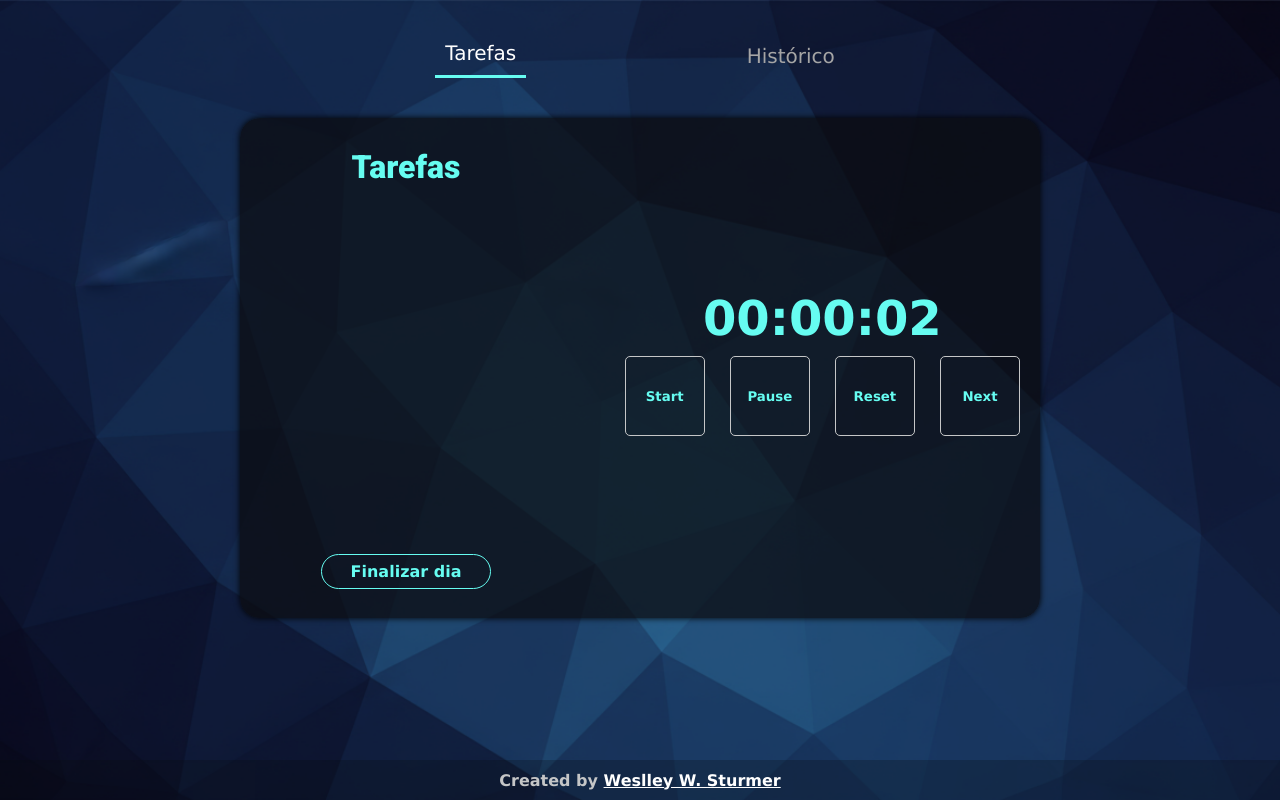
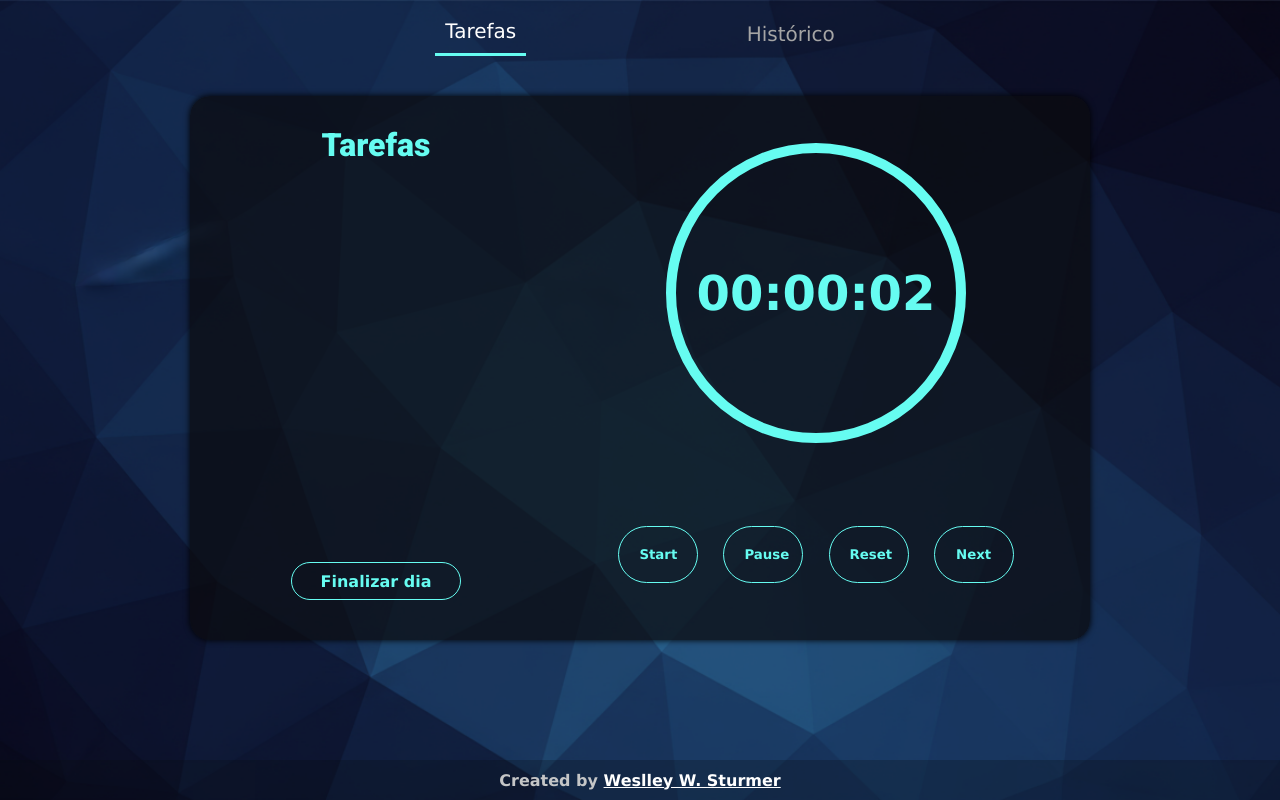
Before and after one commit to WeslleySturmer/Intime, a plain HTML site: page index.html in a window 1280 px wide. Both pictures are taken after a click on the button "Start". Drawn offline with Linux system fonts and the light colour scheme.

Commit message:
Ajustes em valores seguindo correção da aba da histórico e funcionalidades no timer

```diff
--- a/index.html
+++ b/index.html
@@ -6,10 +6,8 @@
     <title>Intime</title>
     <link rel="shortcut icon" href="imagens/icons8-old-fashioned-clock-96.png" type="image/x-icon">
     <link rel="stylesheet" href="style.css">
-    <script src="script.js" defer></script>
 </head>
 <body>
-
     <main>
         <header>
             <input type="button" id="tarefas-btn" value="Tarefas">
@@ -46,5 +44,7 @@
     <footer>
         <h1>Created by <a href="https://www.linkedin.com/in/weslley-wichmann-sturmer-762089258/" target="_blank">Weslley W. Sturmer</a></h1>
     </footer>
+
+    <script src="script.js"></script>
 </body>
 </html>
--- a/script.js
+++ b/script.js
@@ -40,6 +40,7 @@ function update_timer() {
 startButton.addEventListener("click", () => {
     if (!interval) {
         interval = setInterval(update_timer, 1000);
+        timerDisplay.style.border = '10px solid #66fcf1'
     }
 });
 
@@ -47,6 +48,7 @@ startButton.addEventListener("click", () => {
 stopButton.addEventListener("click", () => {
     clearInterval(interval);
     interval = null;
+    timerDisplay.style.border = '1px solid #66fcf1'
 });
 
 // Resetar timer
@@ -60,21 +62,27 @@ resetButton.addEventListener("click", () => {
     minutes = 0;
     hours = 0;
     timerDisplay.textContent = "00:00:00";
+    timerDisplay.style.border = '1px solid #66fcf1'
 });
 
 // Próxima tarefa (next)
 nextButton.addEventListener("click", () => {
-    const lastTime = timerDisplay.textContent;
-    addTask(lastTime);
+    const lastTime = timerDisplay.textContent
+    addTask(lastTime)
 
-    clearInterval(interval);
-    interval = null;
-    seconds = 0;
-    minutes = 0;
-    hours = 0;
-    timerDisplay.textContent = "00:00:00";
+    clearInterval(interval)
+    interval = null
+    seconds = 0
+    minutes = 0
+    hours = 0
+    timerDisplay.textContent = "00:00:00"
 
-    interval = setInterval(update_timer, 1000);
+    interval = setInterval(update_timer, 1000)
+
+    timerDisplay.style.border = '1px solid #66fcf1'
+    setTimeout(() => {
+        timerDisplay.style.border = '10px solid #66fcf1'
+    }, 500)
 });
 
 const taskContainer = document.querySelector(".tarefas-container");
@@ -151,8 +159,8 @@ document.getElementById("finalizar-dia").addEventListener("click", () => {
 });
 
 function showTasks() {
-    tarefasArea.classList.remove("hidden");
-    historicoArea.classList.add("hidden");
+    tarefasArea.style.display = "flex"
+    historicoArea.style.display = "none"
 
     tarefasBtn.style.borderBottom = '#66fcf1 solid'
     tarefasBtn.style.color = 'white'
@@ -161,8 +169,8 @@ function showTasks() {
 }
 
 function showHistory() {
-    tarefasArea.classList.add("hidden");
-    historicoArea.classList.remove("hidden");
+    tarefasArea.style.display = "none"
+    historicoArea.style.display = "flex"
 
     tarefasBtn.style.border = 'none'
     tarefasBtn.style.color = 'rgb(165, 165, 165)'
--- a/style.css
+++ b/style.css
@@ -36,6 +36,20 @@ main{
     height: 80%;
 }
 
+.workspace{
+    display: flex;
+    justify-content: space-between;
+    align-items: center;
+
+    width: 900px;
+    height: 600px;
+    padding: 10px;
+
+    background-color: #0b0c10bd;
+    border-radius: 20px;
+    box-shadow: 0px 0px 6px rgba(0, 0, 0, 1);
+}
+
 header {
     display: flex;
     flex-direction: row;
@@ -66,6 +80,11 @@ header input:hover{
 }
 
 #agrupa_tarefas_historicos{
+    display: flex;
+    flex-direction: column;
+    justify-content: center;
+    align-items: center;
+    align-content: center;
     height: 100%;
     width: 40%;
     margin: 20px 0px;
@@ -76,6 +95,10 @@ header input:hover{
 }
 
 .tarefas {
+    display: flex;
+    flex-direction: column;
+    align-items: center;
+
     text-align: center;
     color: #66fcf1;
     width: 100%;
@@ -89,8 +112,10 @@ header input:hover{
 }
 
 .tarefas-container{
+
     overflow-y: auto;
     height: 90%;
+    width: 90%;
 }
 
 #finalizar-dia {
@@ -156,9 +181,14 @@ header input:hover{
 }
 
 .historico {
+    display: flex;
+    flex-direction: column;
+    align-items: center;
+
     text-align: center;
     color: #66fcf1;
     overflow-y: auto;
+    width: 90%;
 }
 
 .historico button{
@@ -174,7 +204,7 @@ header input:hover{
     color: #66fcf1;
 }
 
-.historico button:hover{
+.historico button:hover {
     background-color: #39506d;
     color: white;
 }
@@ -189,7 +219,8 @@ header input:hover{
     background-color: rgba(69, 162, 157, 0.190);
     color: #66fcf1;
     padding: 10px;
-    margin: 17px 10px;
+    margin: 17px 0px;
+    width: 90%;
     border-radius: 5px;
     box-shadow: 2px 2px 5px rgba(0, 0, 0, 0.25);
 }
@@ -211,35 +242,22 @@ header input:hover{
     text-align: left;
 }
 
-.workspace{
-    display: flex;
-    justify-content: space-between;
-    align-items: center;
-
-    width: 800px;
-    height: 500px;
-    padding: 10px;
-
-    background-color: #0b0c10bd;
-    border-radius: 20px;
-    box-shadow: 0px 0px 6px rgba(0, 0, 0, 1);
-}
-
 .centro{
     display: flex;
     flex-direction: column;
+    justify-content: space-around;
+    align-items: center;
 
-
-    justify-content: center;
-    align-items: center;
+    height: 100%;
+    width: 60%;
 }
 
 .centro input {
-    height: 80px;
+    margin: 10px;
+    padding: 20px;
     width: 80px;
-    margin: 10px;
-    border-radius: 5px;
-    border: 1px solid #c5c6c7;
+    border-radius: 40px;
+    border: 1px solid #66fcf1;
     cursor: pointer;
     transition: background-color 0.3s ease, transform 0.2s ease;
     background-color: transparent;
@@ -251,10 +269,23 @@ header input:hover{
     background-color: #66fcf1;
     color: #0b0c10;
     transform: scale(1.1);
+    border: none;
 }
 
 .centro span{
+    display: flex;
+    justify-content: center;
+    align-items: center;
+
     color: #66fcf1;
+    background-color: transparent;
+    border: 1px solid #66fcf1;
+    border-radius: 50%;
+    height: 300px;
+    width: 300px;
+    font-weight: bold;
+    font-size: 3em;
+    transition: 0.5s ease-in-out;
 }
 
 footer{
@@ -275,8 +306,3 @@ footer h1{
 footer a{
     color: white;
 }
-
-#timer{
-    font-weight: bold;
-    font-size: 3em;
-}
```
